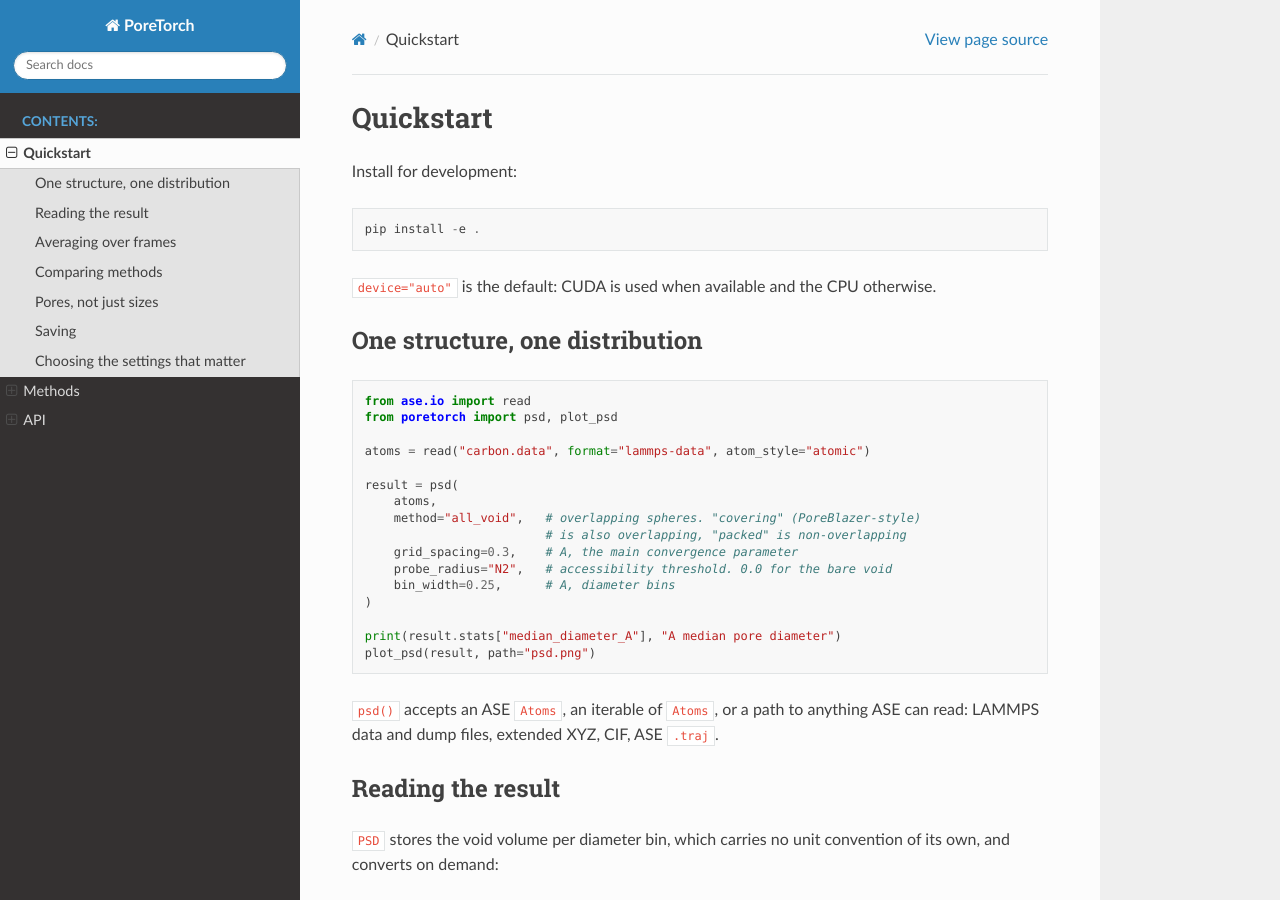
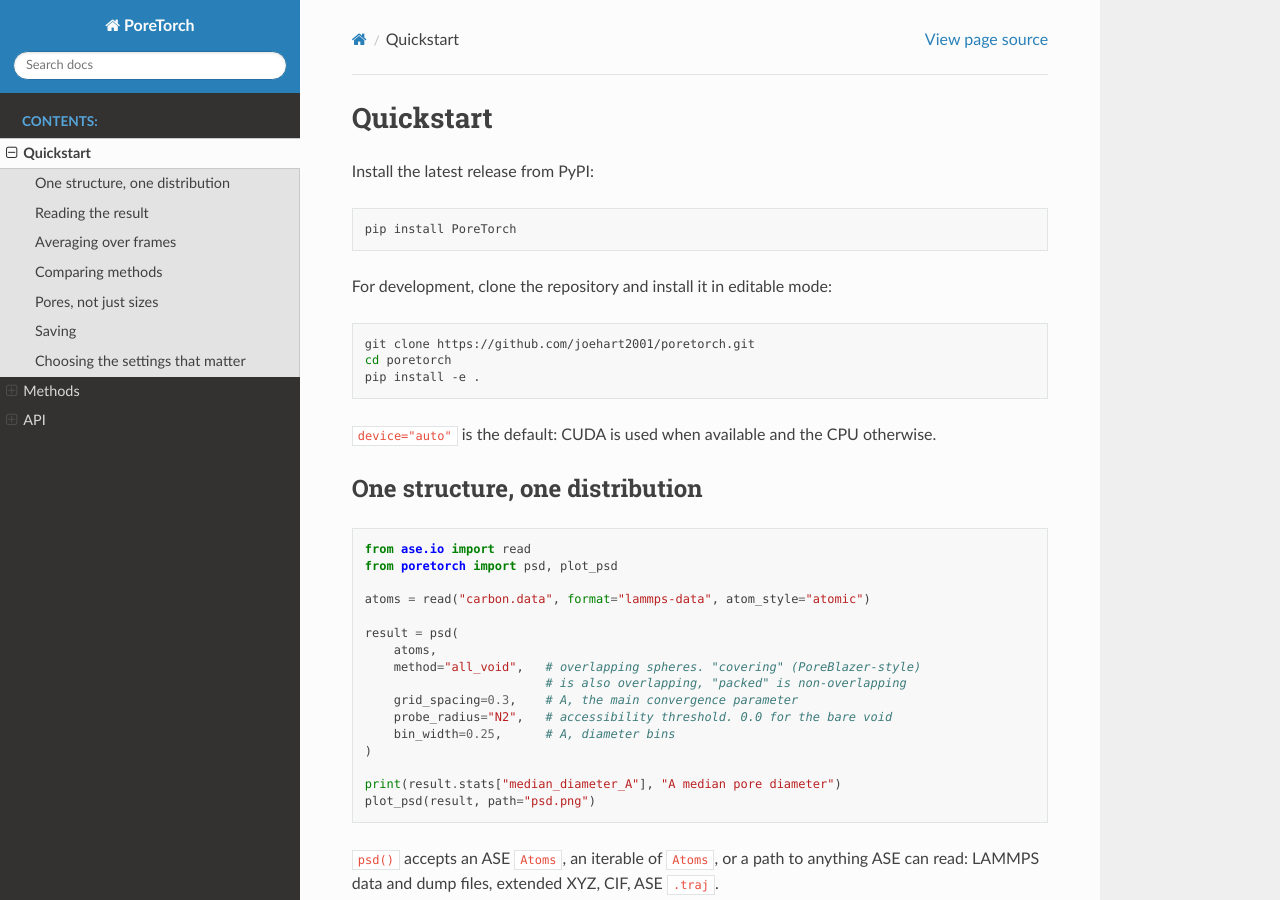
Before and after one commit to joehart2001/poretorch, a Sphinx documentation site: the page built from docs/source/quickstart.md, in a window 1280 px wide and 900 px high. Built offline with Sphinx 7.4.7 and the Read the Docs theme 3.1.0, drawn with Linux system fonts in a browser that asks for light colours; some of the changed text lies outside the part shown.

Commit message:
Fix quickstart installation order and analysis import

````diff
--- a/docs/source/quickstart.md
+++ b/docs/source/quickstart.md
@@ -1,8 +1,16 @@
 # Quickstart
 
-Install for development:
+Install the latest release from PyPI:
 
+```bash
+pip install PoreTorch
 ```
+
+For development, clone the repository and install it in editable mode:
+
+```bash
+git clone https://github.com/joehart2001/poretorch.git
+cd poretorch
 pip install -e .
 ```
 
@@ -88,6 +96,8 @@ plot_psd(
 distribution:
 
 ```python
+from poretorch import analyse
+
 result = analyse(atoms, method="covering", probe_radius="N2")
 
 print(result.field.porosity)                     # local probe-fit void fraction
````
